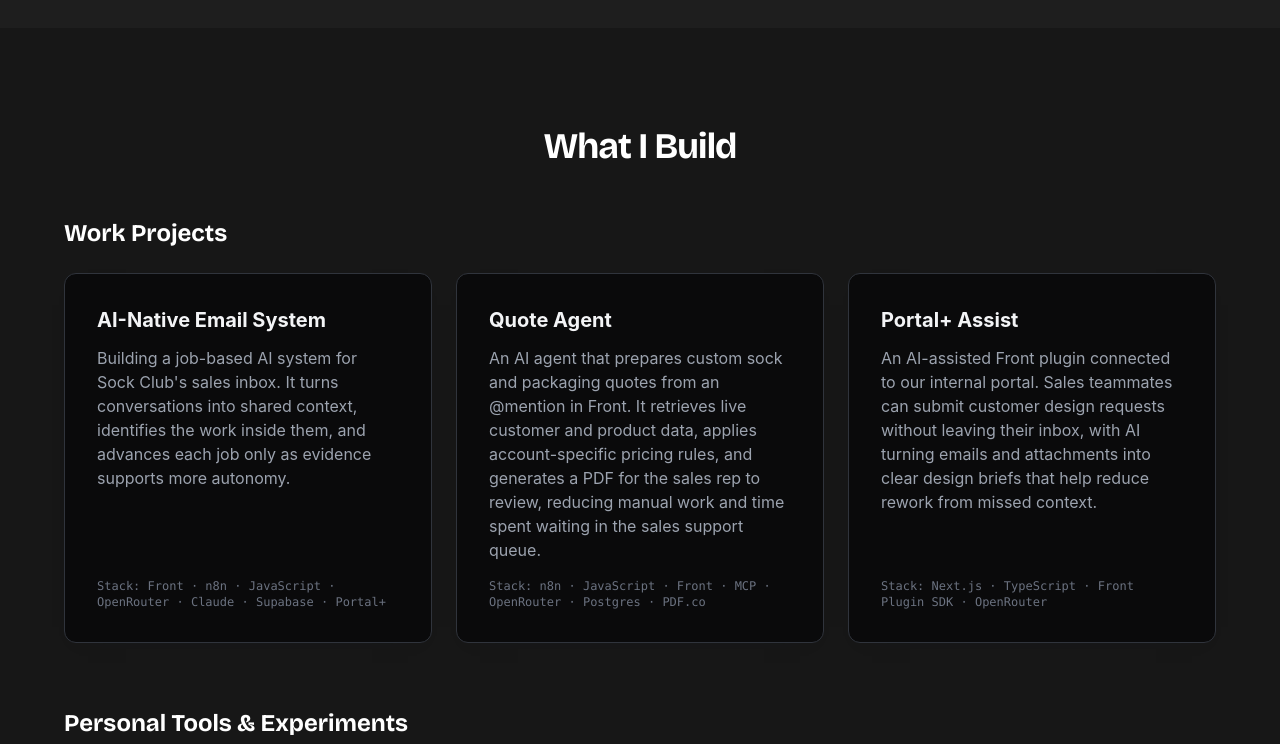
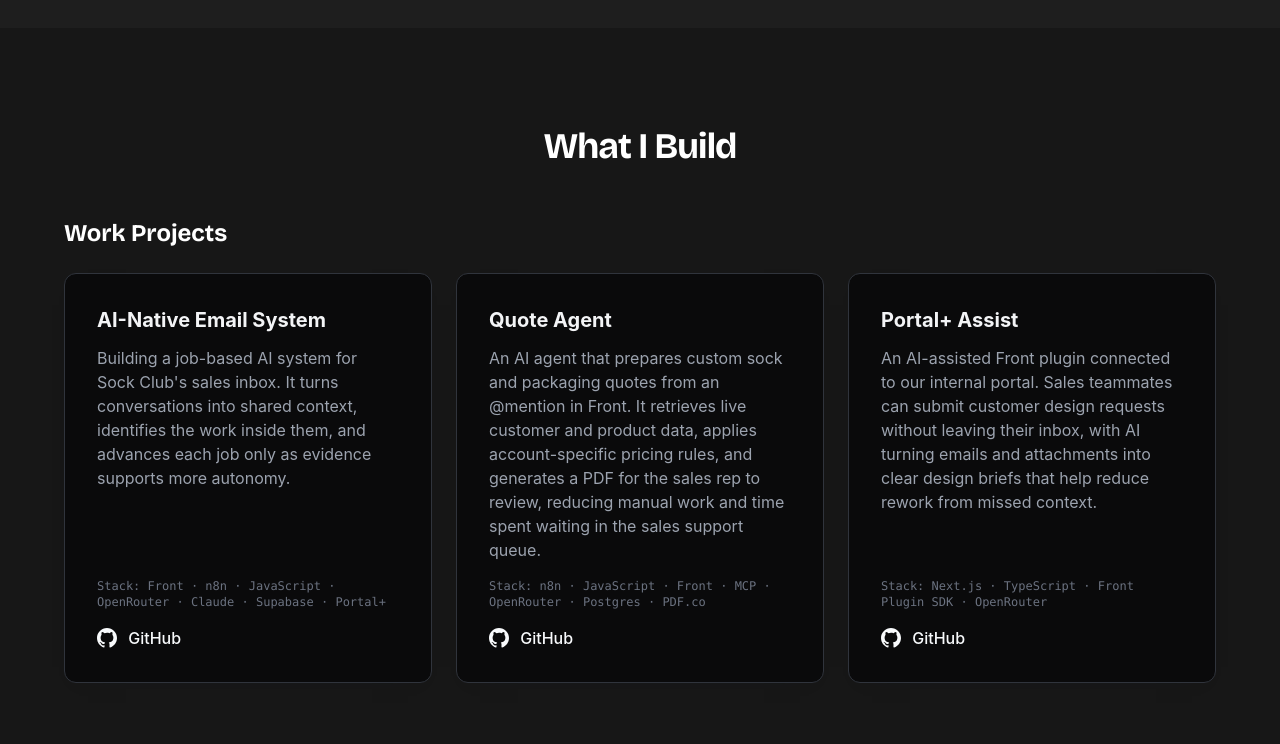
Before and after one commit to JamesonCodes/JamesonCodes.github.io, a plain HTML site: page index.html in a window 1280 px wide. Shown: the part 2000-2744 px from the top of the page. Drawn offline with nearby package versions, Linux system fonts and the light colour scheme; a web font is replaced by a local one.

Commit message:
Add GitHub links to all work project cards

```diff
--- a/index.html
+++ b/index.html
@@ -385,9 +385,17 @@
                                 Building a job-based AI system for Sock Club's sales inbox. It turns conversations into shared context, identifies the work inside them, and advances each job only as evidence supports more autonomy.
                             </p>
                             <div class="project-card-footer">
-                                <p class="text-gray-500 dark:text-gray-500 font-mono text-xs">
+                                <p class="text-gray-500 dark:text-gray-500 mb-4 font-mono text-xs">
                                     Stack: Front · n8n · JavaScript · OpenRouter · Claude · Supabase · Portal+
                                 </p>
+                                <div class="flex space-x-4">
+                                    <a href="https://github.com/JamesonCodes/project-showcase/tree/main/projects/ai-native-email-system" target="_blank" rel="noopener noreferrer" class="project-link">
+                                        <svg class="w-5 h-5 mr-2" fill="currentColor" viewBox="0 0 20 20">
+                                            <path fill-rule="evenodd" d="M10 0C4.477 0 0 4.477 0 10c0 4.42 2.865 8.166 6.839 9.489.5.092.682-.217.682-.482 0-.237-.008-.866-.013-1.7-2.782.603-3.369-1.34-3.369-1.34-.454-1.156-1.11-1.463-1.11-1.463-.908-.62.069-.608.069-.608 1.003.07 1.531 1.03 1.531 1.03.892 1.529 2.341 1.087 2.91.831.092-.646.35-1.086.636-1.336-2.22-.253-4.555-1.11-4.555-4.943 0-1.091.39-1.984 1.029-2.683-.103-.253-.446-1.27.098-2.647 0 0 .84-.269 2.75 1.025A9.578 9.578 0 0110 4.836c.85.004 1.705.114 2.504.336 1.909-1.294 2.747-1.025 2.747-1.025.546 1.377.203 2.394.1 2.647.64.699 1.028 1.592 1.028 2.683 0 3.842-2.339 4.687-4.566 4.935.359.309.678.919.678 1.852 0 1.336-.012 2.415-.012 2.743 0 .267.18.578.688.48C17.137 18.163 20 14.418 20 10c0-5.523-4.477-10-10-10z" clip-rule="evenodd"/>
+                                        </svg>
+                                        GitHub
+                                    </a>
+                                </div>
                             </div>
                         </div>
 
@@ -398,9 +406,17 @@
                                 An AI agent that prepares custom sock and packaging quotes from an @mention in Front. It retrieves live customer and product data, applies account-specific pricing rules, and generates a PDF for the sales rep to review, reducing manual work and time spent waiting in the sales support queue.
                             </p>
                             <div class="project-card-footer">
-                                <p class="text-gray-500 dark:text-gray-500 font-mono text-xs">
+                                <p class="text-gray-500 dark:text-gray-500 mb-4 font-mono text-xs">
                                     Stack: n8n · JavaScript · Front · MCP · OpenRouter · Postgres · PDF.co
                                 </p>
+                                <div class="flex space-x-4">
+                                    <a href="https://github.com/JamesonCodes/project-showcase/tree/main/projects/ai-native-email-system" target="_blank" rel="noopener noreferrer" class="project-link">
+                                        <svg class="w-5 h-5 mr-2" fill="currentColor" viewBox="0 0 20 20">
+                                            <path fill-rule="evenodd" d="M10 0C4.477 0 0 4.477 0 10c0 4.42 2.865 8.166 6.839 9.489.5.092.682-.217.682-.482 0-.237-.008-.866-.013-1.7-2.782.603-3.369-1.34-3.369-1.34-.454-1.156-1.11-1.463-1.11-1.463-.908-.62.069-.608.069-.608 1.003.07 1.531 1.03 1.531 1.03.892 1.529 2.341 1.087 2.91.831.092-.646.35-1.086.636-1.336-2.22-.253-4.555-1.11-4.555-4.943 0-1.091.39-1.984 1.029-2.683-.103-.253-.446-1.27.098-2.647 0 0 .84-.269 2.75 1.025A9.578 9.578 0 0110 4.836c.85.004 1.705.114 2.504.336 1.909-1.294 2.747-1.025 2.747-1.025.546 1.377.203 2.394.1 2.647.64.699 1.028 1.592 1.028 2.683 0 3.842-2.339 4.687-4.566 4.935.359.309.678.919.678 1.852 0 1.336-.012 2.415-.012 2.743 0 .267.18.578.688.48C17.137 18.163 20 14.418 20 10c0-5.523-4.477-10-10-10z" clip-rule="evenodd"/>
+                                        </svg>
+                                        GitHub
+                                    </a>
+                                </div>
                             </div>
                         </div>
 
@@ -411,9 +427,17 @@
                                 An AI-assisted Front plugin connected to our internal portal. Sales teammates can submit customer design requests without leaving their inbox, with AI turning emails and attachments into clear design briefs that help reduce rework from missed context.
                             </p>
                             <div class="project-card-footer">
-                                <p class="text-gray-500 dark:text-gray-500 font-mono text-xs">
+                                <p class="text-gray-500 dark:text-gray-500 mb-4 font-mono text-xs">
                                     Stack: Next.js · TypeScript · Front Plugin SDK · OpenRouter
                                 </p>
+                                <div class="flex space-x-4">
+                                    <a href="https://github.com/JamesonCodes/project-showcase/tree/main/projects/portal-plus-assist" target="_blank" rel="noopener noreferrer" class="project-link">
+                                        <svg class="w-5 h-5 mr-2" fill="currentColor" viewBox="0 0 20 20">
+                                            <path fill-rule="evenodd" d="M10 0C4.477 0 0 4.477 0 10c0 4.42 2.865 8.166 6.839 9.489.5.092.682-.217.682-.482 0-.237-.008-.866-.013-1.7-2.782.603-3.369-1.34-3.369-1.34-.454-1.156-1.11-1.463-1.11-1.463-.908-.62.069-.608.069-.608 1.003.07 1.531 1.03 1.531 1.03.892 1.529 2.341 1.087 2.91.831.092-.646.35-1.086.636-1.336-2.22-.253-4.555-1.11-4.555-4.943 0-1.091.39-1.984 1.029-2.683-.103-.253-.446-1.27.098-2.647 0 0 .84-.269 2.75 1.025A9.578 9.578 0 0110 4.836c.85.004 1.705.114 2.504.336 1.909-1.294 2.747-1.025 2.747-1.025.546 1.377.203 2.394.1 2.647.64.699 1.028 1.592 1.028 2.683 0 3.842-2.339 4.687-4.566 4.935.359.309.678.919.678 1.852 0 1.336-.012 2.415-.012 2.743 0 .267.18.578.688.48C17.137 18.163 20 14.418 20 10c0-5.523-4.477-10-10-10z" clip-rule="evenodd"/>
+                                        </svg>
+                                        GitHub
+                                    </a>
+                                </div>
                             </div>
                         </div>
                     </div>
```
